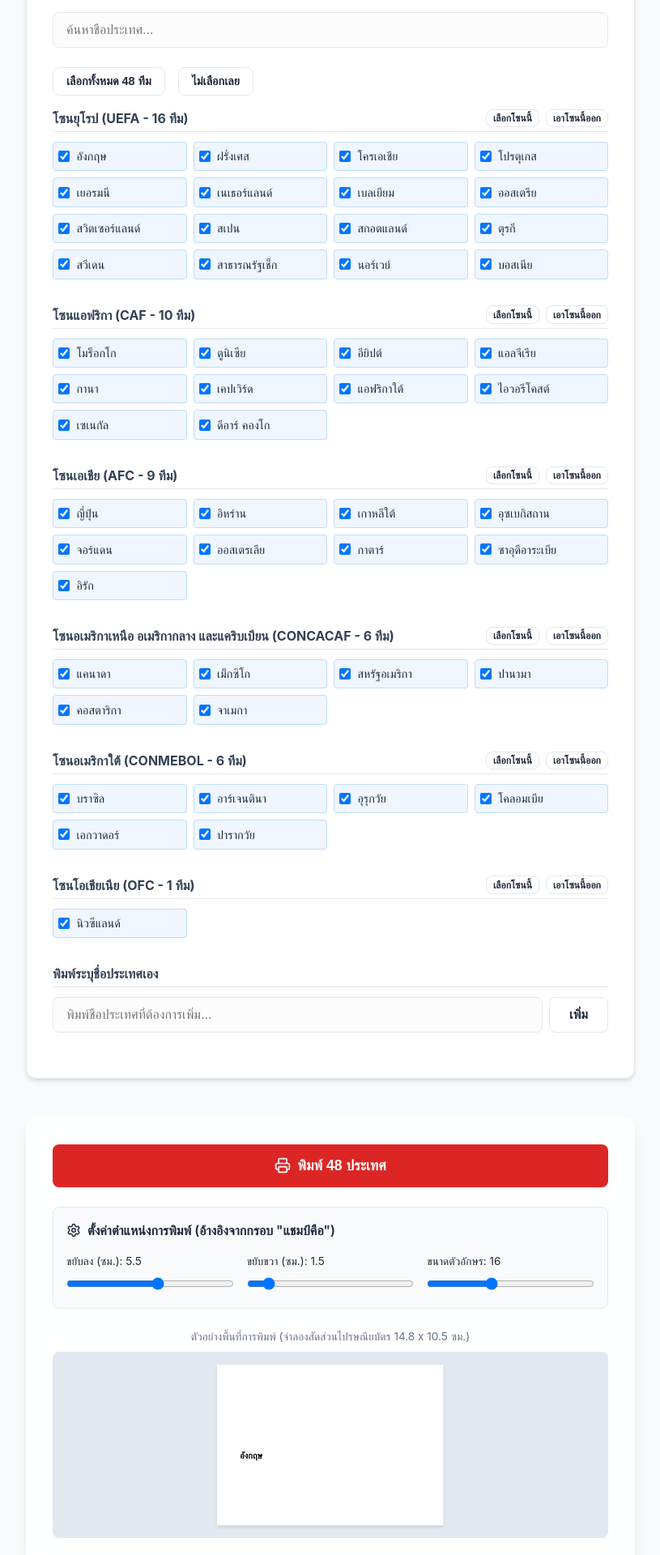
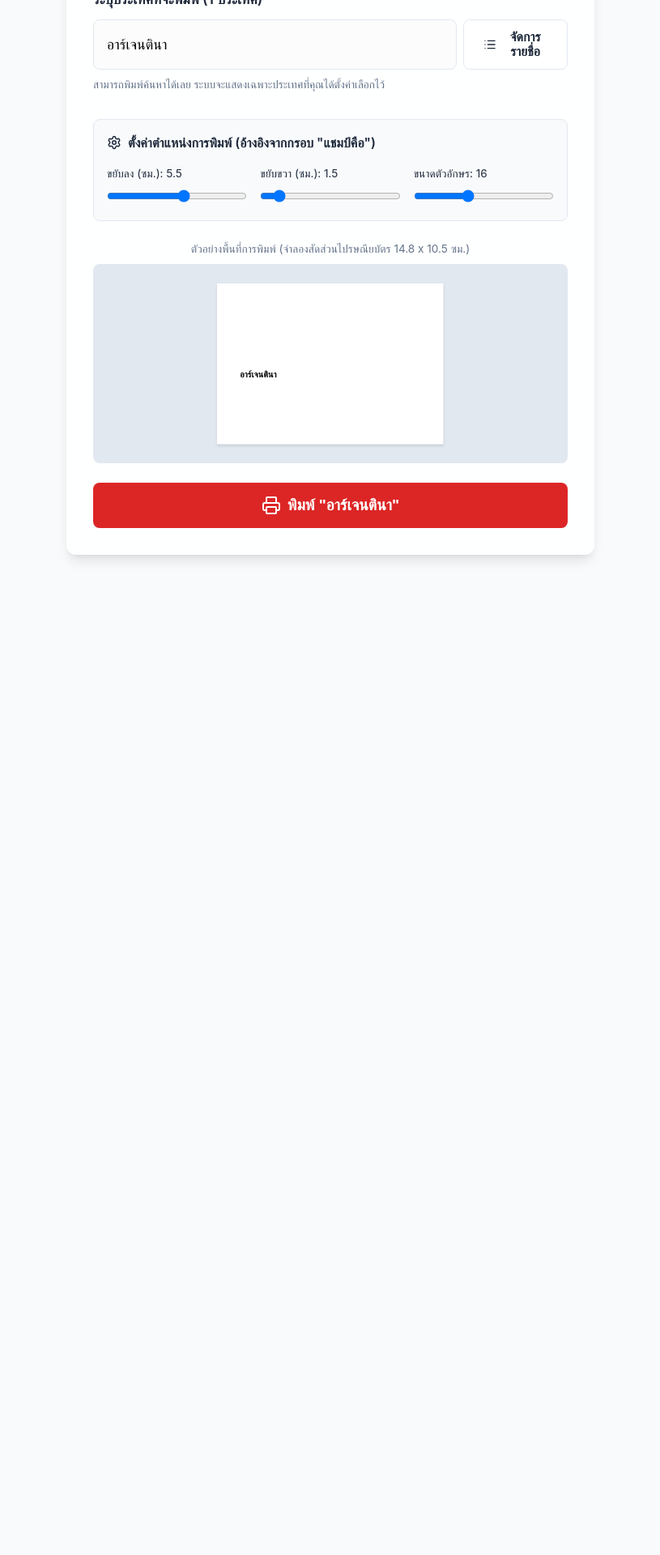
Before and after one commit to DreamerAEKer/PC, a React (Vite) app: page /#/worldcup in a window 1280 px wide. Shown: the part 280-2200 px from the top of the page at 81% size, without its empty margins (232-1047 px from the left). After the commit the page ends 1037 px from the top, so only its background shows below. Built offline with nearby package versions, Linux system fonts and the light colour scheme.

Commit message:
Restructure World Cup portal with modal and single print selection

```diff
--- a/src/pages/WorldCupPortal.jsx
+++ b/src/pages/WorldCupPortal.jsx
@@ -1,6 +1,6 @@
 import React, { useState, useEffect } from 'react';
 import { Link } from 'react-router-dom';
-import { Settings, Printer, CheckSquare, ChevronLeft } from 'lucide-react';
+import { Settings, Printer, CheckSquare, ChevronLeft, X, List } from 'lucide-react';
 
 const zones = [
   {
@@ -71,6 +71,18 @@ function WorldCupPortal() {
     }
   });
 
+  const [printTeam, setPrintTeam] = useState(() => {
+    try {
+      const saved = localStorage.getItem('wcPrintTeam');
+      if (saved) return saved;
+      return "อาร์เจนตินา";
+    } catch (e) {
+      return "อาร์เจนตินา";
+    }
+  });
+
+  const [isSettingsOpen, setIsSettingsOpen] = useState(false);
+
   useEffect(() => {
     localStorage.setItem('wcPrintSettings', JSON.stringify(wcPrintSettings));
   }, [wcPrintSettings]);
@@ -83,9 +95,13 @@ function WorldCupPortal() {
     localStorage.setItem('wcCustomTeamsList', JSON.stringify(customTeamsList));
   }, [customTeamsList]);
 
+  useEffect(() => {
+    localStorage.setItem('wcPrintTeam', printTeam);
+  }, [printTeam]);
+
   const handlePrint = () => {
-    if (selectedTeams.length === 0) {
-      alert("กรุณาเลือกอย่างน้อย 1 ประเทศ");
+    if (!printTeam.trim()) {
+      alert("กรุณาระบุประเทศที่ต้องการพิมพ์ 1 ประเทศ");
       return;
     }
     window.print();
@@ -148,36 +164,208 @@ function WorldCupPortal() {
               page-break-after: always;
             }
           }
+
+          /* Modal Styles */
+          .modal-overlay {
+            position: fixed;
+            top: 0;
+            left: 0;
+            width: 100vw;
+            height: 100vh;
+            background: rgba(15, 23, 42, 0.6);
+            backdrop-filter: blur(4px);
+            z-index: 50;
+            display: flex;
+            justify-content: center;
+            align-items: center;
+            padding: 1rem;
+          }
+          .modal-content {
+            background: white;
+            border-radius: 12px;
+            width: 100%;
+            max-width: 800px;
+            max-height: 90vh;
+            display: flex;
+            flex-direction: column;
+            box-shadow: 0 25px 50px -12px rgba(0, 0, 0, 0.25);
+            overflow: hidden;
+          }
+          .modal-header {
+            padding: 1.5rem;
+            border-bottom: 1px solid #e2e8f0;
+            display: flex;
+            justify-content: space-between;
+            align-items: center;
+            background: #f8fafc;
+          }
+          .modal-body {
+            padding: 1.5rem;
+            overflow-y: auto;
+            flex: 1;
+          }
+          .modal-close {
+            background: transparent;
+            border: none;
+            cursor: pointer;
+            color: #64748b;
+            padding: 0.5rem;
+            border-radius: 8px;
+            display: flex;
+            align-items: center;
+            justify-content: center;
+            transition: all 0.2s;
+          }
+          .modal-close:hover {
+            background: #e2e8f0;
+            color: #0f172a;
+          }
         `}
       </style>
 
-      <div className="wc-no-print">
-        <div style={{ display: 'flex', gap: '1rem', marginBottom: '1.5rem' }}>
+      {/* Main Screen */}
+      <div className="wc-no-print container" style={{ maxWidth: '700px', paddingTop: '2rem' }}>
+        <div style={{ display: 'flex', gap: '1rem', marginBottom: '2rem', alignItems: 'center' }}>
           <Link to="/staff" className="btn btn-secondary">
-            <ChevronLeft size={20} /> กลับหน้าพิมพ์จ่าหน้า
+            <ChevronLeft size={20} /> กลับ
           </Link>
-          <div style={{ flex: 1 }}></div>
+          <h2 style={{ margin: 0, fontSize: '1.5rem', color: '#1e293b' }}>ฟุตบอลโลก 2026</h2>
         </div>
 
-        <div style={{ display: 'flex', gap: '1.5rem', flexWrap: 'wrap' }}>
-          <div style={{ flex: '1 1 500px' }}>
-            <div className="card">
-              <h3 style={{ borderBottom: '1px solid var(--border)', paddingBottom: '1rem', marginBottom: '1.5rem', display: 'flex', alignItems: 'center', gap: '0.5rem' }}>
-                <CheckSquare size={20} className="text-primary" /> เลือกประเทศที่จะพิมพ์
+        <div className="card glass-panel">
+
+          <div style={{ marginBottom: '2rem' }}>
+            <label className="form-label" style={{ fontWeight: 600, fontSize: '1.1rem', marginBottom: '0.75rem' }}>ระบุประเทศที่จะพิมพ์ (1 ประเทศ)</label>
+            <div style={{ display: 'flex', gap: '0.5rem' }}>
+              <input
+                type="text"
+                list="favorite-teams"
+                value={printTeam}
+                onChange={(e) => setPrintTeam(e.target.value)}
+                className="form-control"
+                placeholder="พิมพ์ชื่อประเทศ หรือกดเลือก..."
+                style={{ fontSize: '1.1rem', padding: '0.8rem 1rem' }}
+              />
+              <datalist id="favorite-teams">
+                {selectedTeams.map(t => <option key={t} value={t} />)}
+              </datalist>
+              <button
+                type="button"
+                onClick={() => setIsSettingsOpen(true)}
+                className="btn btn-secondary"
+                title="จัดการรายชื่อประเทศที่ชื่นชอบ"
+              >
+                <List size={22} /> จัดการรายชื่อ
+              </button>
+            </div>
+            <div style={{ marginTop: '0.5rem', fontSize: '0.85rem', color: '#64748b' }}>
+              สามารถพิมพ์ค้นหาได้เลย ระบบจะแสดงเฉพาะประเทศที่คุณได้ตั้งค่าเลือกไว้
+            </div>
+          </div>
+
+          <div style={{ backgroundColor: '#f8fafc', padding: '1rem', borderRadius: '8px', border: '1px solid var(--border)', marginBottom: '1.5rem' }}>
+            <div style={{ display: 'flex', alignItems: 'center', gap: '0.5rem', marginBottom: '1rem', fontWeight: 600 }}>
+              <Settings size={18} /> ตั้งค่าตำแหน่งการพิมพ์ (อ้างอิงจากกรอบ "แชมป์คือ")
+            </div>
+
+            <div style={{ display: 'flex', flexWrap: 'wrap', gap: '1rem' }}>
+              <div style={{ flex: 1, minWidth: '120px' }}>
+                <label style={{ fontSize: '0.85rem', display: 'block', marginBottom: '0.5rem' }}>ขยับลง (ซม.): {wcPrintSettings.top}</label>
+                <input type="range" min="0" max="10" step="0.5" value={wcPrintSettings.top} onChange={(e) => setWcPrintSettings(p => ({...p, top: parseFloat(e.target.value)}))} style={{ width: '100%' }} />
+              </div>
+              <div style={{ flex: 1, minWidth: '120px' }}>
+                <label style={{ fontSize: '0.85rem', display: 'block', marginBottom: '0.5rem' }}>ขยับขวา (ซม.): {wcPrintSettings.left}</label>
+                <input type="range" min="0" max="15" step="0.5" value={wcPrintSettings.left} onChange={(e) => setWcPrintSettings(p => ({...p, left: parseFloat(e.target.value)}))} style={{ width: '100%' }} />
+              </div>
+              <div style={{ flex: 1, minWidth: '120px' }}>
+                <label style={{ fontSize: '0.85rem', display: 'block', marginBottom: '0.5rem' }}>ขนาดตัวอักษร: {wcPrintSettings.fontSize}</label>
+                <input type="range" min="4" max="36" step="1" value={wcPrintSettings.fontSize} onChange={(e) => setWcPrintSettings(p => ({...p, fontSize: parseInt(e.target.value)}))} style={{ width: '100%' }} />
+              </div>
+            </div>
+          </div>
+
+          <div style={{ fontSize: '0.85rem', color: '#64748b', marginBottom: '0.5rem', textAlign: 'center' }}>
+            ตัวอย่างพื้นที่การพิมพ์ (จำลองสัดส่วนไปรษณียบัตร 14.8 x 10.5 ซม.)
+          </div>
+          <div style={{
+            backgroundColor: '#e2e8f0',
+            padding: '1.5rem',
+            borderRadius: '8px',
+            display: 'flex',
+            justifyContent: 'center',
+            alignItems: 'center',
+            marginBottom: '1.5rem'
+          }}>
+            <div style={{
+              width: '280px',
+              height: '198px',
+              position: 'relative'
+            }}>
+              <div style={{
+                width: '14.8cm',
+                height: '10.5cm',
+                backgroundColor: 'white',
+                boxShadow: '0 4px 6px rgba(0,0,0,0.1)',
+                transform: 'scale(0.5)',
+                transformOrigin: 'top left',
+                position: 'absolute',
+                top: 0,
+                left: 0,
+                paddingTop: `${wcPrintSettings.top}cm`,
+                paddingLeft: `${wcPrintSettings.left}cm`,
+                boxSizing: 'border-box',
+                overflow: 'hidden'
+              }}>
+                <div style={{
+                  fontSize: `${wcPrintSettings.fontSize}pt`,
+                  fontFamily: 'Sarabun, Inter, sans-serif',
+                  fontWeight: 'bold',
+                  color: '#000'
+                }}>
+                  {printTeam || "ชื่อประเทศ"}
+                </div>
+              </div>
+            </div>
+          </div>
+
+          <button
+            type="button"
+            onClick={handlePrint}
+            className="btn btn-primary"
+            style={{ width: '100%', fontSize: '1.2rem', padding: '1rem', backgroundColor: '#dc2626' }}
+            disabled={!printTeam.trim()}
+          >
+            <Printer size={24} /> พิมพ์ "{printTeam || "..."}"
+          </button>
+        </div>
+      </div>
+
+      {/* Settings Modal */}
+      {isSettingsOpen && (
+        <div className="wc-no-print modal-overlay" onClick={() => setIsSettingsOpen(false)}>
+          <div className="modal-content" onClick={e => e.stopPropagation()}>
+            <div className="modal-header">
+              <h3 style={{ margin: 0, display: 'flex', alignItems: 'center', gap: '0.5rem', color: '#1e293b' }}>
+                <CheckSquare size={24} className="text-primary" /> จัดการรายชื่อประเทศที่จะให้เลือกได้
               </h3>
+              <button className="modal-close" onClick={() => setIsSettingsOpen(false)}>
+                <X size={24} />
+              </button>
+            </div>
 
+            <div className="modal-body">
               <div style={{ display: 'flex', gap: '1rem', marginBottom: '1.5rem', alignItems: 'center' }}>
                 <input
                   type="text"
                   value={searchTerm}
                   onChange={(e) => setSearchTerm(e.target.value)}
-                  placeholder="ค้นหาชื่อประเทศ..."
+                  placeholder="ค้นหาชื่อประเทศในรายการนี้..."
                   className="form-control"
                   style={{ flex: 1 }}
                 />
               </div>
 
-              <div style={{ display: 'flex', gap: '1rem', marginBottom: '1rem' }}>
+              <div style={{ display: 'flex', gap: '1rem', marginBottom: '1.5rem' }}>
                 <button type="button" onClick={() => setSelectedTeams([...allInitialTeams, ...customTeamsList])} className="btn btn-secondary" style={{ padding: '0.5rem 1rem', fontSize: '0.9rem' }}>
                   เลือกทั้งหมด 48 ทีม
                 </button>
@@ -205,9 +393,9 @@ function WorldCupPortal() {
                           type="checkbox"
                           checked={selectedTeams.includes(team)}
                           onChange={() => toggleTeam(team)}
-                          style={{ width: '14px', height: '14px', cursor: 'pointer' }}
+                          style={{ width: '16px', height: '16px', cursor: 'pointer' }}
                         />
-                        <span style={{ fontSize: '0.9rem' }}>{team}</span>
+                        <span style={{ fontSize: '0.95rem' }}>{team}</span>
                       </label>
                     ))}
                   </div>
@@ -215,7 +403,7 @@ function WorldCupPortal() {
                 );
               })}
 
-              <div style={{ marginBottom: '1.5rem' }}>
+              <div style={{ marginBottom: '1rem', marginTop: '1rem' }}>
                 <h4 style={{ margin: 0, fontSize: '1rem', color: '#334155', marginBottom: '0.75rem', paddingBottom: '0.25rem', borderBottom: '1px solid #e2e8f0' }}>
                   พิมพ์ระบุชื่อประเทศเอง
                 </h4>
@@ -228,9 +416,9 @@ function WorldCupPortal() {
                           type="checkbox"
                           checked={selectedTeams.includes(team)}
                           onChange={() => toggleTeam(team)}
-                          style={{ width: '14px', height: '14px', cursor: 'pointer' }}
+                          style={{ width: '16px', height: '16px', cursor: 'pointer' }}
                         />
-                        <span style={{ fontSize: '0.9rem' }}>{team}</span>
+                        <span style={{ fontSize: '0.95rem' }}>{team}</span>
                       </label>
                     ))}
                   </div>
@@ -245,106 +433,31 @@ function WorldCupPortal() {
                     className="form-control"
                     style={{ flex: 1 }}
                   />
-                  <button type="submit" className="btn btn-secondary">เพิ่ม</button>
+                  <button type="submit" className="btn btn-secondary">เพิ่มเข้าในรายการ</button>
                 </form>
-              </div>
-
               </div>
             </div>
 
-          <div style={{ flex: '1 1 400px' }}>
-            <div className="card glass-panel" style={{ position: 'sticky', top: '1rem' }}>
-              <button
-                type="button"
-                onClick={handlePrint}
-                className="btn btn-primary"
-                style={{ width: '100%', marginBottom: '1.5rem', fontSize: '1.1rem', padding: '1rem', backgroundColor: '#dc2626' }}
-              >
-                <Printer size={20} /> พิมพ์ {selectedTeams.length} ประเทศ
+            <div style={{ padding: '1rem 1.5rem', borderTop: '1px solid #e2e8f0', background: '#f8fafc', display: 'flex', justifyContent: 'flex-end' }}>
+              <button onClick={() => setIsSettingsOpen(false)} className="btn btn-primary" style={{ minWidth: '120px' }}>
+                บันทึกและปิด
               </button>
-
-              <div style={{ backgroundColor: '#f8fafc', padding: '1rem', borderRadius: '8px', border: '1px solid var(--border)', marginBottom: '1.5rem' }}>
-                <div style={{ display: 'flex', alignItems: 'center', gap: '0.5rem', marginBottom: '1rem', fontWeight: 600 }}>
-                  <Settings size={18} /> ตั้งค่าตำแหน่งการพิมพ์ (อ้างอิงจากกรอบ "แชมป์คือ")
-                </div>
-
-                <div style={{ display: 'flex', flexWrap: 'wrap', gap: '1rem' }}>
-                  <div style={{ flex: 1, minWidth: '120px' }}>
-                    <label style={{ fontSize: '0.85rem', display: 'block', marginBottom: '0.5rem' }}>ขยับลง (ซม.): {wcPrintSettings.top}</label>
-                    <input type="range" min="0" max="10" step="0.5" value={wcPrintSettings.top} onChange={(e) => setWcPrintSettings(p => ({...p, top: parseFloat(e.target.value)}))} style={{ width: '100%' }} />
-                  </div>
-                  <div style={{ flex: 1, minWidth: '120px' }}>
-                    <label style={{ fontSize: '0.85rem', display: 'block', marginBottom: '0.5rem' }}>ขยับขวา (ซม.): {wcPrintSettings.left}</label>
-                    <input type="range" min="0" max="15" step="0.5" value={wcPrintSettings.left} onChange={(e) => setWcPrintSettings(p => ({...p, left: parseFloat(e.target.value)}))} style={{ width: '100%' }} />
-                  </div>
-                  <div style={{ flex: 1, minWidth: '120px' }}>
-                    <label style={{ fontSize: '0.85rem', display: 'block', marginBottom: '0.5rem' }}>ขนาดตัวอักษร: {wcPrintSettings.fontSize}</label>
-                    <input type="range" min="4" max="36" step="1" value={wcPrintSettings.fontSize} onChange={(e) => setWcPrintSettings(p => ({...p, fontSize: parseInt(e.target.value)}))} style={{ width: '100%' }} />
             </div>
           </div>
         </div>
+      )}
 
-              <div style={{ fontSize: '0.85rem', color: '#64748b', marginBottom: '0.5rem', textAlign: 'center' }}>
-                ตัวอย่างพื้นที่การพิมพ์ (จำลองสัดส่วนไปรษณียบัตร 14.8 x 10.5 ซม.)
-              </div>
-              <div style={{
-                backgroundColor: '#e2e8f0',
-                padding: '1rem',
-                borderRadius: '8px',
-                display: 'flex',
-                justifyContent: 'center',
-                alignItems: 'center'
-              }}>
-                <div style={{
-                  /* 14.8cm = 559px, 10.5cm = 396px. At scale(0.5): 279.5px x 198px */
-                  width: '280px',
-                  height: '198px',
-                  position: 'relative'
-                }}>
-                  <div style={{
-                    width: '14.8cm',
-                    height: '10.5cm',
-                    backgroundColor: 'white',
-                    boxShadow: '0 4px 6px rgba(0,0,0,0.1)',
-                    transform: 'scale(0.5)',
-                    transformOrigin: 'top left',
-                    position: 'absolute',
-                    top: 0,
-                    left: 0,
-                    paddingTop: `${wcPrintSettings.top}cm`,
-                    paddingLeft: `${wcPrintSettings.left}cm`,
-                    boxSizing: 'border-box',
-                    overflow: 'hidden'
-                  }}>
+      {/* Actual Print Area (1 page for the selected printTeam) */}
+      <div className="print-only print-area">
         <div style={{
           fontSize: `${wcPrintSettings.fontSize}pt`,
           fontFamily: 'Sarabun, Inter, sans-serif',
           fontWeight: 'bold',
           color: '#000'
         }}>
-                      {selectedTeams.length > 0 ? selectedTeams[0] : "ชื่อประเทศ"}
+          {printTeam}
         </div>
       </div>
-                </div>
-              </div>
-
-            </div>
-          </div>
-        </div>
-      </div>
-
-      {selectedTeams.map((team, index) => (
-        <div key={index} className="print-only print-area">
-          <div style={{
-            fontSize: `${wcPrintSettings.fontSize}pt`,
-            fontFamily: 'Sarabun, Inter, sans-serif',
-            fontWeight: 'bold',
-            color: '#000'
-          }}>
-            {team}
-          </div>
-        </div>
-      ))}
     </>
   );
 }
```
Lines whose indentation alone changed are shown as unchanged.
